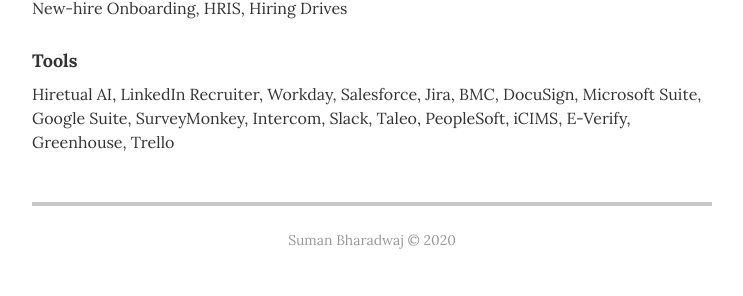
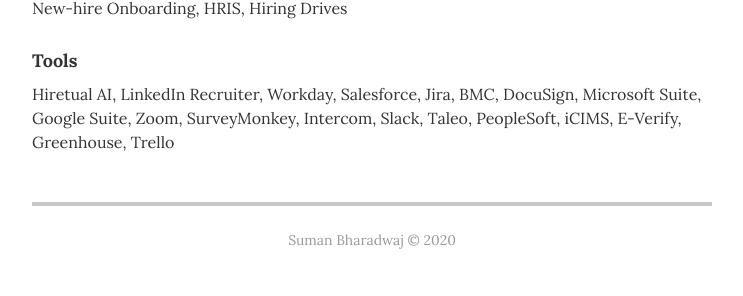
Before and after one commit to sumanbharadwaj/sumanbharadwaj.github.io, a Jekyll site: the page built from index.html, in a window 1280 px wide. Shown: the part 1885-2181 px from the top of the page, without its empty margins (268-1011 px from the left). Built offline with Jekyll 4.4.1, drawn with Linux system fonts in a browser that asks for light colours.

Commit message:
Update skills.yml

```diff
--- a/_data/skills.yml
+++ b/_data/skills.yml
@@ -9,4 +9,4 @@
   description: Sourcing, Talent Acquision, Recruiting, Career Fairs, University Relations, HR Operations, New-hire Onboarding, HRIS, Hiring Drives
 
 - skill: Tools
-  description: Hiretual AI, LinkedIn Recruiter, Workday, Salesforce, Jira, BMC, DocuSign, Microsoft Suite, Google Suite, SurveyMonkey, Intercom, Slack, Taleo, PeopleSoft, iCIMS, E-Verify, Greenhouse, Trello
+  description: Hiretual AI, LinkedIn Recruiter, Workday, Salesforce, Jira, BMC, DocuSign, Microsoft Suite, Google Suite, Zoom, SurveyMonkey, Intercom, Slack, Taleo, PeopleSoft, iCIMS, E-Verify, Greenhouse, Trello
```
